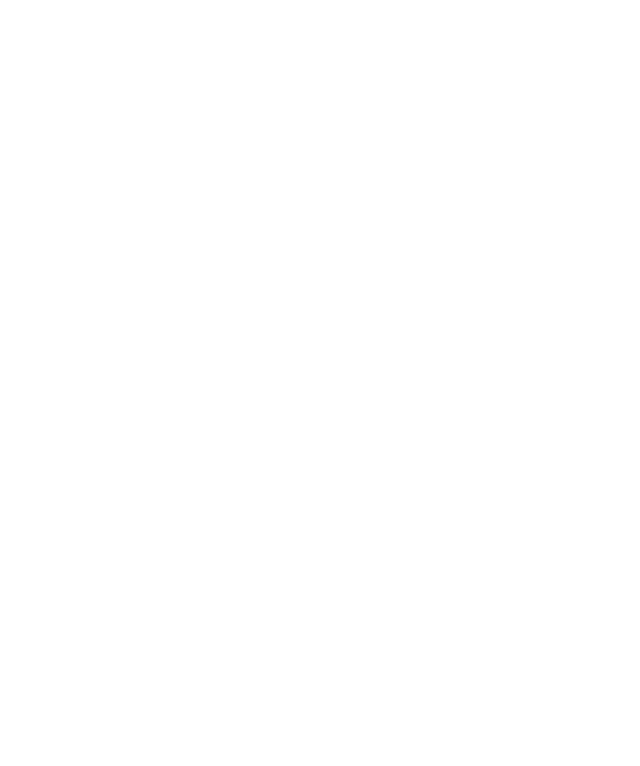
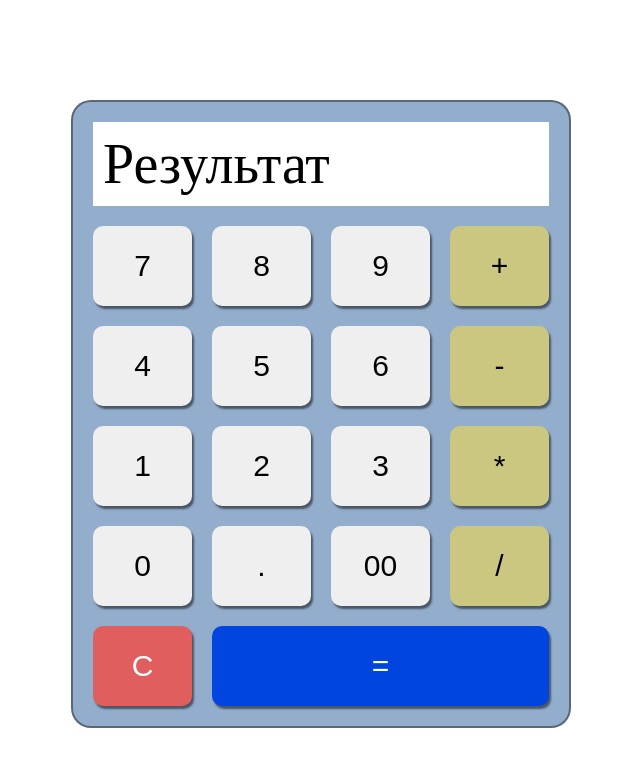
Before and after one commit to obivankenobi93/conv-calc, a plain HTML site: page index.html in a window 1280 px wide. Shown: the whole page, without its empty margins (609-1249 px from the left). Drawn offline with Linux system fonts and the light colour scheme.

Commit message:
added structure and style

```diff
--- a/index.html
+++ b/index.html
@@ -4,9 +4,43 @@
     <meta charset="UTF-8">
     <meta http-equiv="X-UA-Compatible" content="IE=edge">
     <meta name="viewport" content="width=device-width, initial-scale=1.0">
+    <link rel="stylesheet" href="style.css">
     <title>Document</title>
 </head>
 <body>
+<section class="calculator">
+    <div class="container">
+        <div class="calculator-result">
+            <output>Результат</output>
+        </div>
+        <div class="calculator-btns">
+            <button type="button" class="calculator__btn">7</button>
+            <button type="button" class="calculator__btn">8</button>
+            <button type="button" class="calculator__btn">9</button>
+            <button type="button" class="calculator__btn calculator__btn_operator">+</button>
 
+            <button type="button" class="calculator__btn">4</button>
+            <button type="button" class="calculator__btn">5</button>
+            <button type="button" class="calculator__btn">6</button>
+            <button type="button" class="calculator__btn calculator__btn_operator">-</button>
+
+            <button type="button" class="calculator__btn">1</button>
+            <button type="button" class="calculator__btn">2</button>
+            <button type="button" class="calculator__btn">3</button>
+            <button type="button" class="calculator__btn calculator__btn_operator">*</button>
+
+            <button type="button" class="calculator__btn">0</button>
+            <button type="button" class="calculator__btn">.</button>
+            <button type="button" class="calculator__btn">00</button>
+            <button type="button" class="calculator__btn calculator__btn_operator">/</button>
+
+            <button type="button" class="calculator__btn calculator__btn_reset">C</button>
+            <button type="button" class="calculator__btn calculator__btn_equal">=</button>
+        </div>
+    </div>
+</section>
+
+
+<script src="scripts.js"></script>
 </body>
 </html>
--- a/style.css
+++ b/style.css
@@ -11,3 +11,65 @@ html {
 body {
     margin: 0;
 }
+
+
+.calculator {
+    display: flex;
+    justify-content: flex-end;
+    margin: 100px ;
+}
+
+
+.calculator .container {
+    width: 500px;
+    border: solid 2px rgba(36, 33, 33, 0.5);
+    border-radius: 20px;
+    background-color: rgba(43, 94, 156, 0.51);
+    padding: 20px;
+}
+
+.calculator .calculator-btns {
+    display: grid;
+    grid-template-columns: repeat(4, 1fr);
+    grid-auto-rows: 80px;
+    gap: 20px;
+}
+
+.calculator .calculator-result {
+    font-size: 56px;
+    background-color: white;
+    padding: 10px;
+    margin-bottom: 20px;
+}
+
+.calculator .calculator__btn {
+    border: none;
+    border-radius: 10px;
+    cursor: pointer;
+
+    font-size: 30px;
+    box-shadow: 2px 3px 2px rgba(0, 0, 0, 0.5);
+}
+
+.calculator .calculator__btn:hover {
+    opacity: 0.9;
+}
+
+.calculator .calculator__btn:active {
+    box-shadow: 1px 1px 2px rgba(0, 0, 0, 0.5);
+}
+
+.calculator .calculator__btn_operator {
+    background-color: rgba(227, 211, 96, 0.7);
+}
+
+.calculator .calculator__btn_reset {
+    background-color: #e15e5e;
+    color: white;
+}
+
+.calculator .calculator__btn_equal {
+    background-color: #0045e0;
+    color: white;
+    grid-column: 2 / -1;
+}
```
